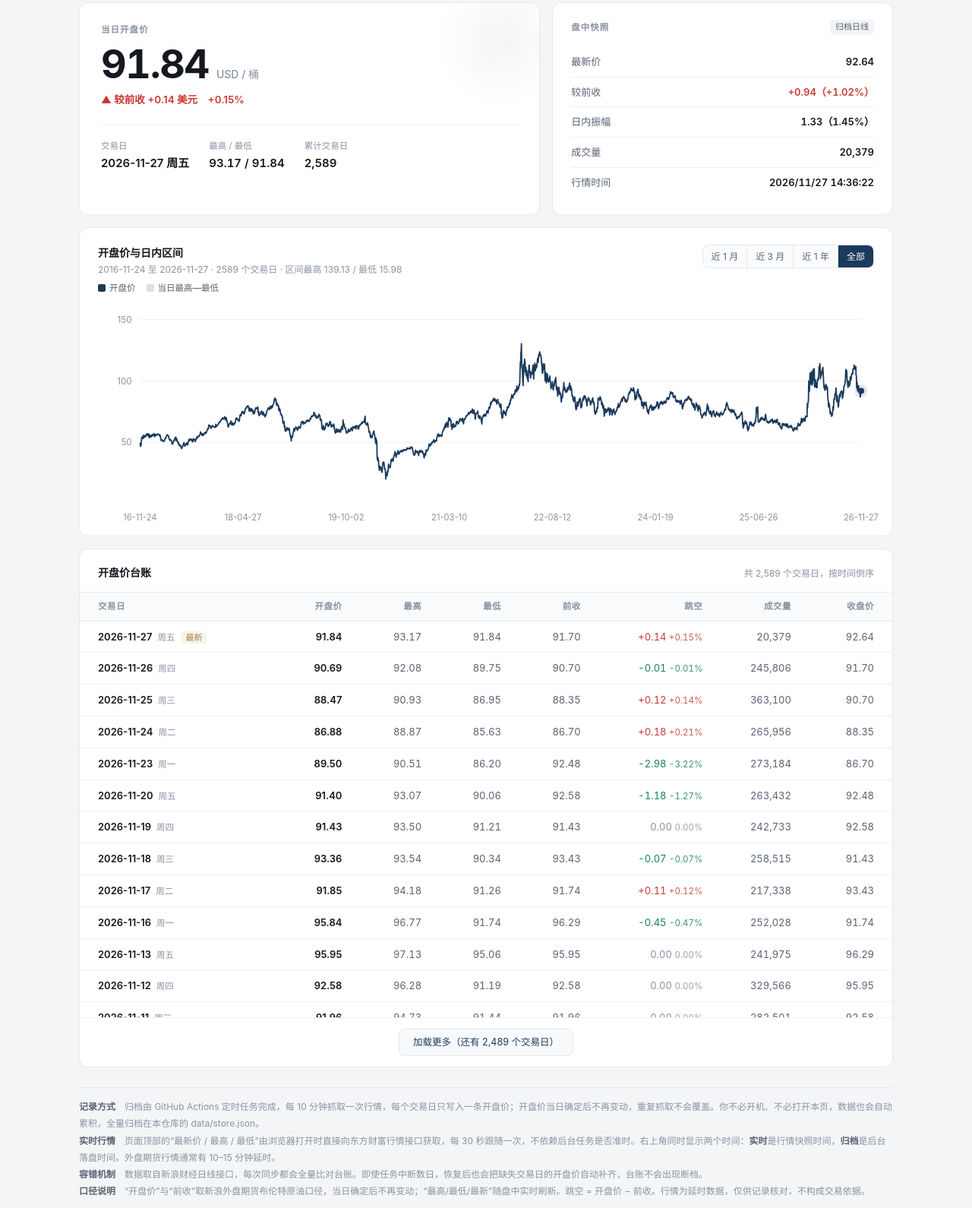
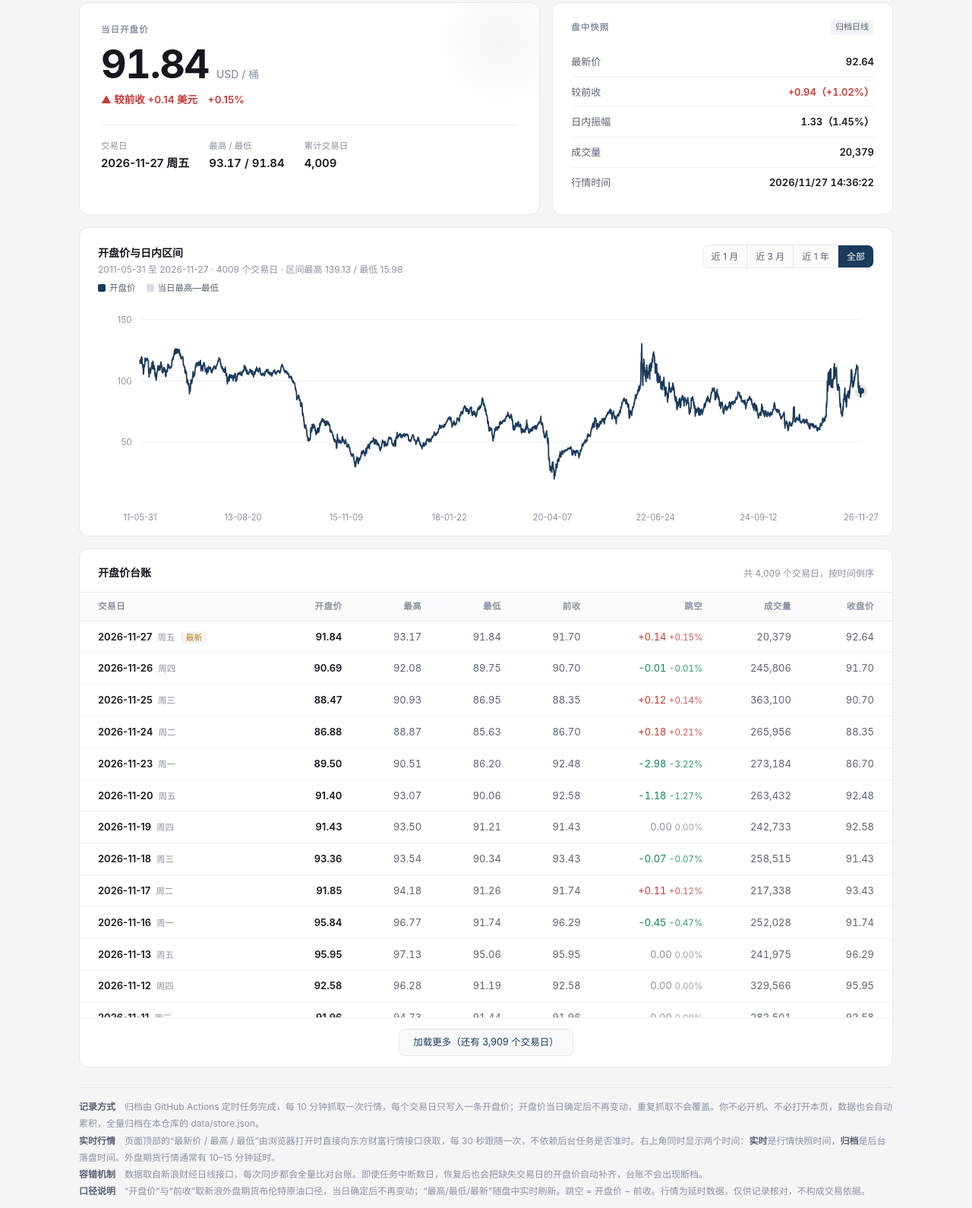
Before and after one commit to foresightchina/brent-diesel-tracker, a website: page docs/index.html in a window 1280 px wide. Shown: the part 165-1755 px from the top of the page at 76% size. Drawn offline with Linux system fonts and the light colour scheme; no server answers.

Commit message:
fix(page): 页面自己重读归档，不再停在打开那一刻
2026-11-27 实况：归档任务当天只在 08:03(北京) 落了一次，而 ICE 布伦特 09:00
才开新交易日，那一次注定只有 11-26；页面又只在 boot 时读一次 data.json，
于是两个页面整日停在 90.69 / 周四，手动刷新才好。

- 两页新增 loadArchive()：每 3 分钟回读一次，切回标签页时也先回读
- data.json 请求带 ?_=时间戳，穿透 GitHub Pages 的 10 分钟 CDN 缓存
- 回读失败保留当前画面，不清空
- 首页 buildRows()：新浪为主源，东财补新浪缺的交易日，避免单一源落后就缺当日
- scrape.yml：新增工作日 09:10-17:10(北京) 每小时一条备用时点，
  当天唯一的 08:03 那次落在开盘前，等于白跑

```diff
--- a/docs/index.html
+++ b/docs/index.html
@@ -448,8 +448,17 @@ function renderTable(){
 
 /* ---------------- 启动 ---------------- */
 /** 后端按日期升序返回；转为页面使用的降序结构，并补齐前收、收盘等字段 */
-function ingestBrent(list){
-  const asc = list.slice().sort((a, b) => a.date < b.date ? -1 : 1);
+/** 归档 → 表格行（倒序）。新浪为主源，东财只补新浪缺的交易日 */
+function buildRows(data){
+  const byDate = new Map();
+  const add = (arr) => {
+    (arr || []).filter(r => r && r.date).forEach(r => {
+      if (!byDate.has(r.date)) byDate.set(r.date, r);   // 先来的优先
+    });
+  };
+  add(data.brent);
+  add(data.emBrent);      // 新浪日线偶尔落后一天，东财已更新时页面不至于缺当日
+  const asc = [...byDate.values()].sort((a, b) => a.date < b.date ? -1 : 1);
   return asc.map((r, i) => ({
     date: r.date,
     open: r.open,
@@ -475,6 +484,7 @@ const KLINE_URL = 'https://push2his.eastmoney.com/api/qt/stock/kline/get?secid=1
 let LIVE = null;        // 最近一次拿到的实时行情
 let META = {};          // data.json 里的归档标记
 let liveTimer = null;   // 页面开着时的轮询定时器
+let archiveTimer = null;// 归档重读定时器
 let liveFail = 0;       // 连续失败次数，用来放缓轮询
 
 const posNum = v => { const n = parseFloat(v); return isFinite(n) && n > 0 ? n : null; };
@@ -594,19 +604,42 @@ function startLiveLoop(){
 
 document.addEventListener('visibilitychange', () => {
   if (document.hidden){ clearTimeout(liveTimer); }
-  else { refreshLive(); startLiveLoop(); }
+  else {
+    // 切回页面时先补归档、再补实时。只补实时的话，后台归档更新了页面也不知道——
+    // 2026-11-27 就是标签页开着不动，一整天都停在打开那一刻的数据上。
+    loadArchive().catch(() => {}).then(() => { refreshLive(); startLiveLoop(); });
+  }
 });
+
+/** 读归档并重绘。失败时保留当前画面，绝不清空已经看到的数据。 */
+async function loadArchive(){
+  const res = await fetch('./data.json?_=' + Date.now(), { cache: 'no-store' });
+  if (!res.ok) throw new Error('HTTP ' + res.status);
+  const data = await res.json();
+  META = data.meta || {};
+  ALL = buildRows(data);
+  if (LIVE) mergeLive(LIVE);      // 回读后把盘中值重新并进去，别让归档把最新价盖回去
+  renderTop({ meta: META });
+  drawChart();
+  renderTable();
+  return true;
+}
+
+function startArchiveLoop(){
+  clearInterval(archiveTimer);
+  // 归档靠 GitHub 定时任务写，实测一天可能只落一次；页面自己盯着，
+  // 三分钟回读一次，有新的就重绘，没有就什么也不动。
+  archiveTimer = setInterval(() => {
+    loadArchive().catch(() => {});
+  }, 180000);
+}
 
 async function boot(){
   try{
-    const res = await fetch('./data.json', { cache: 'no-store' });
-    if (!res.ok) throw new Error('HTTP ' + res.status);
-    const data = await res.json();
-    META = data.meta || {};
-    ALL = ingestBrent(data.brent || []);
-    renderTop(data); drawChart(); renderTable();
+    await loadArchive();
     await refreshLive();      // 先取一次实时价，页面打开即最新
     startLiveLoop();
+    startArchiveLoop();
   } catch(err){
     setStatus('err', '数据加载失败');
     $('tbody').innerHTML = '<tr><td colspan="8" class="empty">数据加载失败，请稍后刷新页面。</td></tr>';
```
Also changed, not shown: docs/spread.html (+30 -6 lines), .github/workflows/scrape.yml.
